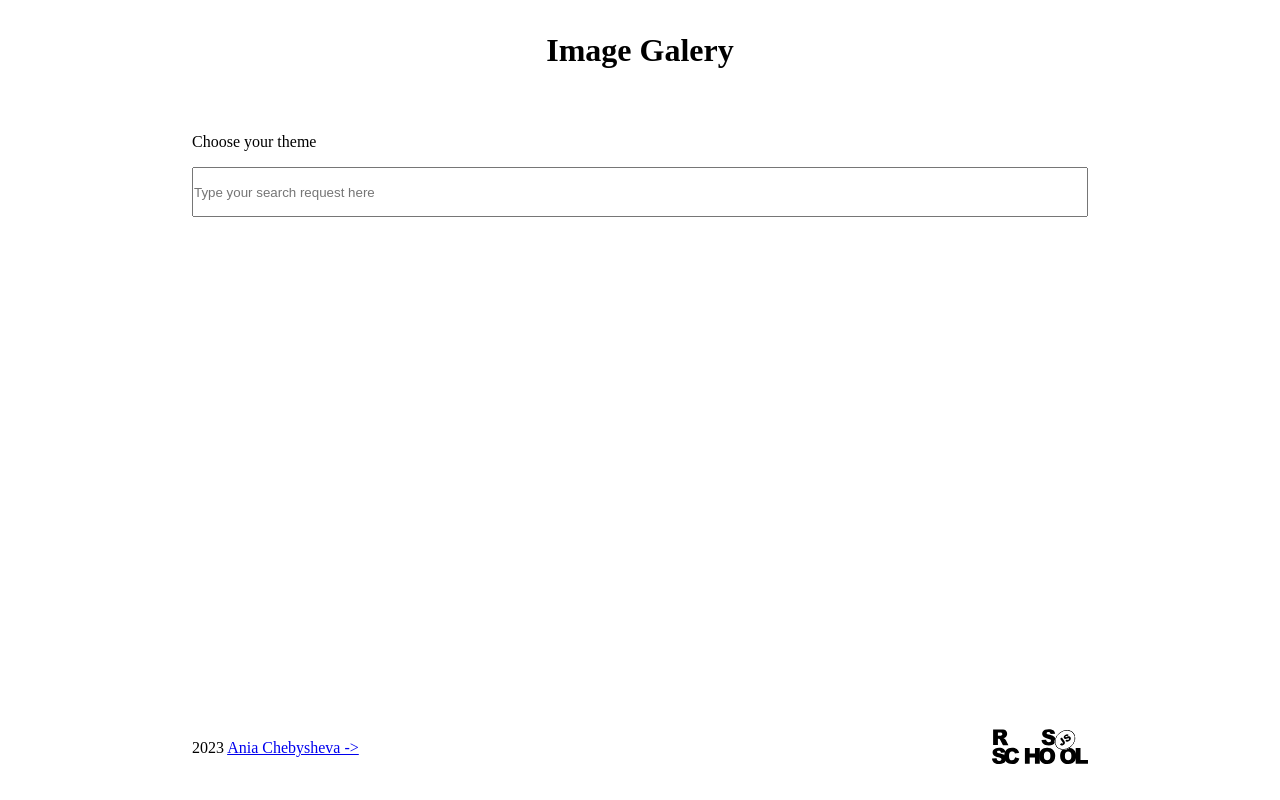
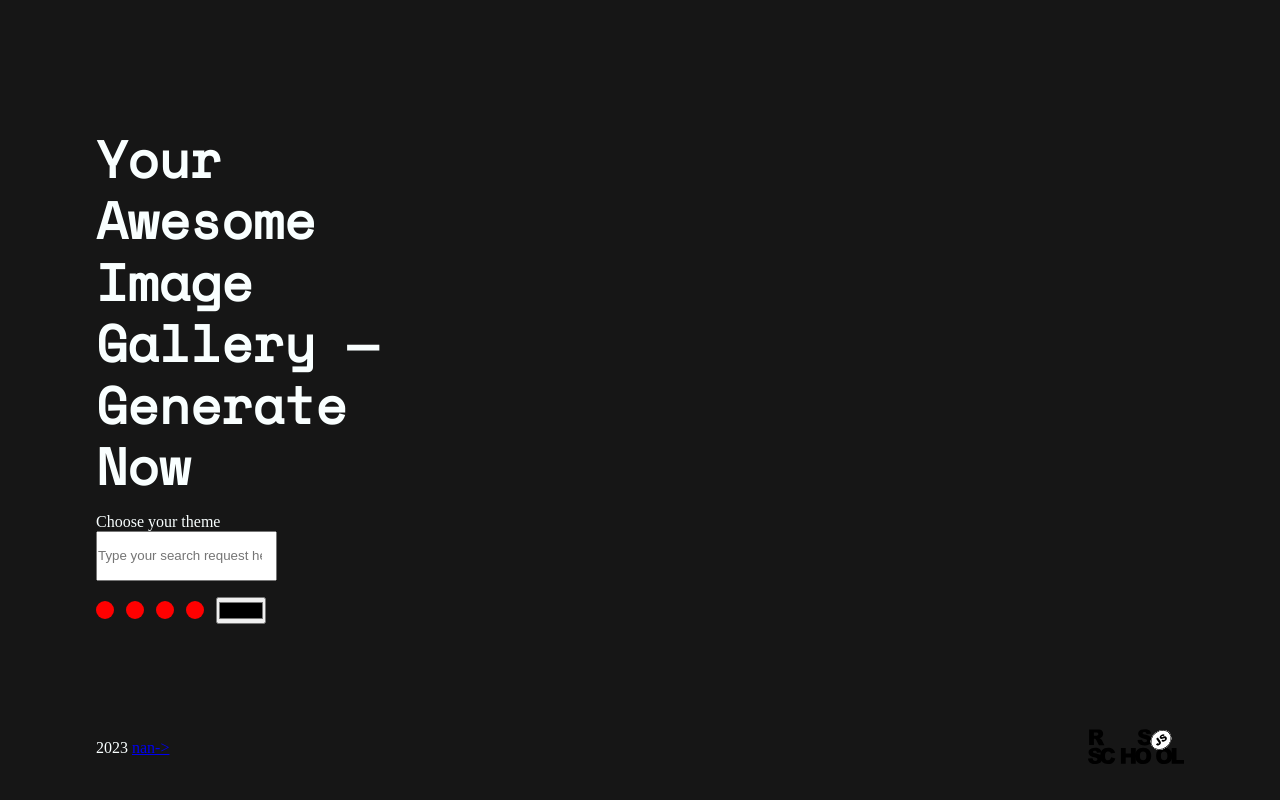
Before and after one commit to marblehands/rs-preschool-tasks, a plain HTML site: page image-galery/index.html in a window 1280 px wide. Drawn offline with nearby package versions, Linux system fonts and the light colour scheme; no server answers.

Commit message:
feat: add some styles

```diff
--- a/image-galery/index.html
+++ b/image-galery/index.html
@@ -5,16 +5,36 @@
   <meta name="viewport" content="width=device-width, initial-scale=1.0">
   <link rel="stylesheet" href="styles.css">
   <link rel="shortcut icon" href="assets/favicon.ico" type="image/x-icon">
+  <link rel="preconnect" href="https://fonts.googleapis.com">
+  <link rel="preconnect" href="https://fonts.gstatic.com" crossorigin>
+  <link href="https://fonts.googleapis.com/css2?family=Space+Mono:ital@0;1&display=swap" rel="stylesheet">
   <title>Image Gallery – RS School Task</title>
 </head>
 <body>
   <header>
-    <h1 class="page-title">Image Galery</h1>
+
   </header>
   <main>
     <div class="nav">
-      <label for="searchInput">Choose your theme</label>
-      <input type="search" name="searchInput" id="searchTag" placeholder="Type your search request here">
+      <h1 class="page-title">Your Awesome Image Gallery &mdash; <span class="strong">Generate Now</span></h1>
+        <div class="search-wrapper">
+          <label for="searchTag">Choose your theme</label>
+          <input type="search" name="searchInput" id="searchTag" placeholder="Type your search request here">
+        </div>
+        <div class="api-radio-wrapper">
+          <div class="colour-controls" id="colour-controls">
+            <label for="color1" class="colour-label"></label>
+            <label for="color2" class="colour-label"></label>
+            <label for="color3" class="colour-label"></label>
+            <label for="color4" class="colour-label"></label>
+            <input type="color" name="colour" id="color5">
+          </div>
+          <input type="radio" name="colour" id="color1" checked >
+          <input type="radio" name="colour" id="color2">
+          <input type="radio" name="colour" id="color3">
+          <input type="radio" name="colour" id="color4">
+        </div>
+
     </div>
     <div class="container">
       <!-- <div class="photo-item"></div>
@@ -29,7 +49,7 @@
   </main>
   <footer>
     <span class="copyright">2023
-      <a href="https://github.com/marblehands" class="github-link" target="_blank">Ania Chebysheva -></a>
+      <a href="https://github.com/marblehands" class="github-link" target="_blank">nan-></a>
     </span>
     <a href="" class="rs-logo"><img src="assets/rs_school_js.svg" alt="RS School Logo" class="rs-logo-img"></a>
   </footer>
--- a/image-galery/styles.css
+++ b/image-galery/styles.css
@@ -10,27 +10,39 @@ body {
   flex-direction: column;
   justify-content: center;
   align-items: center;
+  background-color: rgb(22, 22, 22);
+  color: rgb(249, 255, 255);
 }
 
-header {
-  padding: 2em;
+h1 {
+  font-family: 'Space Mono', monospace;
+  line-height: 1.2em;
+  font-size: 3.2em;
 }
 
+/* header {
+  padding: 2em;
+} */
+
 main {
+  position: relative;
   flex-grow: 1;
   display: flex;
-  flex-direction: column;
+  flex-direction: row;
   justify-content: start;
-  align-items: center;
-  width: 70%;
+  align-items: start;
+  width: 100%;
+  padding: 4em 6em;
 }
 
 .nav{
   display: flex;
   flex-direction: column;
   gap: 1em;
-  padding: 2em 0;
-  width: 100%;
+  padding: 4em 2em 0 0;
+  width: 30%;
+  position: sticky;
+  top: 0;
 }
 
 .container {
@@ -39,20 +51,12 @@ main {
   justify-content: space-between;
   align-items: center;
   gap: 20px;
-  width: 100%;
+  width: 70%;
 }
 
 .photo-item {
   width: calc(100% / 3 - 20px);
   height: 200px;
-}
-
-footer {
-  display: flex;
-  justify-content: space-between;
-  align-items: center;
-  width: 70%;
-  padding: 2em 0;
 }
 
 .rs-logo-img {
@@ -63,3 +67,30 @@ footer {
 input[type=search] {
   height: 50px;
 }
+
+input[type=radio] {
+  display: none;
+}
+
+.colour-controls {
+  display: flex;
+  gap: 12px;
+  align-items: center;
+}
+
+.colour-label  {
+  display: block;
+  width: 18px;
+  height: 18px;
+  border-radius: 20px;
+  background-color: red;
+  cursor: pointer;
+}
+
+footer {
+  display: flex;
+  justify-content: space-between;
+  align-items: center;
+  width: 100%;
+  padding: 2em 6em;
+}
```
